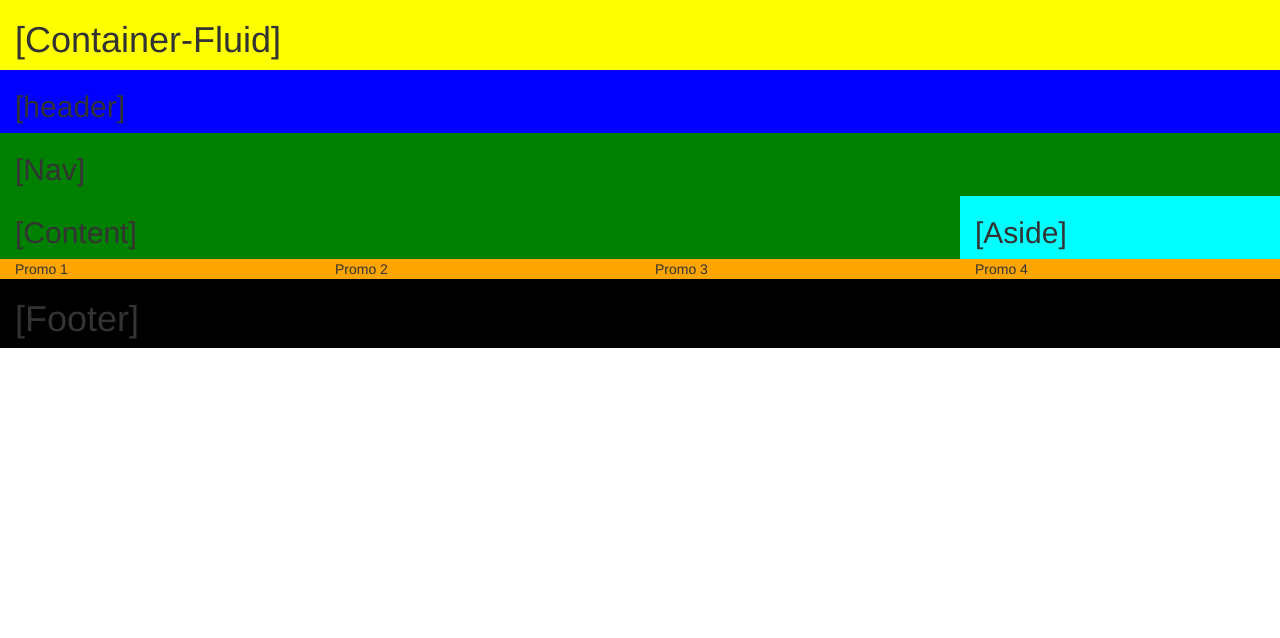
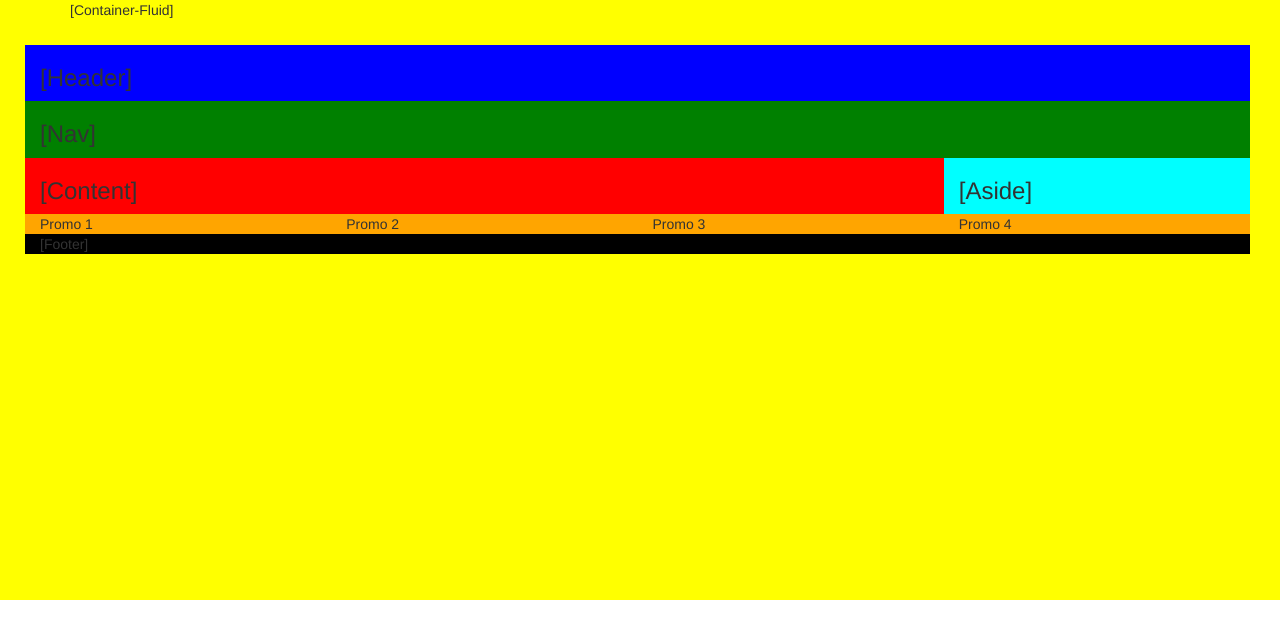
Before and after one commit to vcarranza/Mobile-Friendly-Practice1, a plain HTML site: page index.html in a window 1280 px wide. Drawn offline with nearby package versions, Linux system fonts and the light colour scheme.

Commit message:
practice grit3

```diff
--- a/css/styles.css
+++ b/css/styles.css
@@ -0,0 +1,38 @@
+.container-fluid{
+  height:600px;
+  width:100%;
+  overflow: hidden;
+  position: absolute;
+  background-size: cover;
+}
+
+.row{
+  width:100%;
+  height:500px;
+  padding-left: 25px;
+  margin-top: 25px;
+}
+.blue{
+  width:100%;
+  height:100px;
+}
+.green{
+  width:100%;
+  height:100px;
+}
+.red{
+  width:100%;
+  height:100px;
+}
+.aqua{
+  width:100%;
+  height:100px;
+}
+.orange{
+  width:100%;
+  height:100px;
+}
+.black{
+  width:100%;
+  height:100px;
+}
--- a/index.html
+++ b/index.html
@@ -9,6 +9,7 @@
 
     <!-- Bootstrap -->
     <link href="css/bootstrap.min.css" rel="stylesheet">
+    <link href="css/styles.css" rel="stylesheet">
 
     <!-- HTML5 shim and Respond.js for IE8 support of HTML5 elements and media queries -->
     <!-- WARNING: Respond.js doesn't work if you view the page via file:// -->
@@ -19,30 +20,43 @@
   </head>
   <body>
     <div class="container-fluid"style="background-color:yellow;">
-      <h1>[Container-Fluid]</h1>
+      <div class="container">[Container-Fluid]</div>
 
-      <div class="row">
-        <div class="col-md-12"style="background-color:blue;">
-          <h2>[header]</h2>
+    <div class="row">
+        <div class="col-sm-12"style="background-color:blue;">
+          <h3>[Header]</h3>
+
         </div>
-        <div class="col-md-12"style="background-color:green;">
-          <h2>[Nav]</h2>
+
+    <div class="green">
+        <div class="col-sm-12"style="background-color:green;">
+          <h3>[Nav]</h3>
         </div>
-    </div>
-    <div class="row">
-      <div class="col-md-9"style="background-color:green;">
-          <h2>[Content]</h2>
+    <div class="red">
+      <div class="col-lg-9"style="background-color:red;">
+        <h3>[Content]</h3>
       </div>
-      <div class="col-md-3"style="background-color:#00ffff;">
-          <h2>[Aside]</h2>
+    <div class="aqua">
+      <div class="col-lg-3"style="background-color:#00ffff;">
+        <h3>[Aside]</h3>
       </div>
-      <div class="col-md-3"style="background-color:orange;">Promo 1</div>
-      <div class="col-md-3"style="background-color:orange;">Promo 2</div>
-      <div class="col-md-3"style="background-color:orange;">Promo 3</div>
-      <div class="col-md-3"style="background-color:orange;">Promo 4</div>
+    <div class="orange">
+      <div class="col-lg-3"style="background-color:orange;">
+        Promo 1
+        </div>
+      <div class="col-lg-3"style="background-color:orange;">
+        Promo 2
+        </div>
+      <div class="col-lg-3"style="background-color:orange;">
+        Promo 3
+        </div>
+      <div class="col-lg-3"style="background-color:orange;">
+        Promo 4
+        </div>
+    <div class="black">
+      <div class="col-sm-12"style="background-color:black;">
+        [Footer]
 
-      <div class="col-md-12"style="background-color:Black;">
-          <h1>[Footer]</h1>
       </div>
 
 
```
